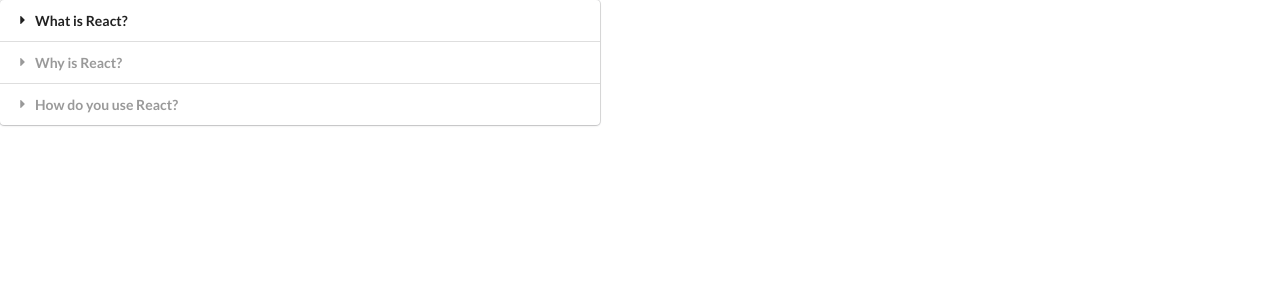
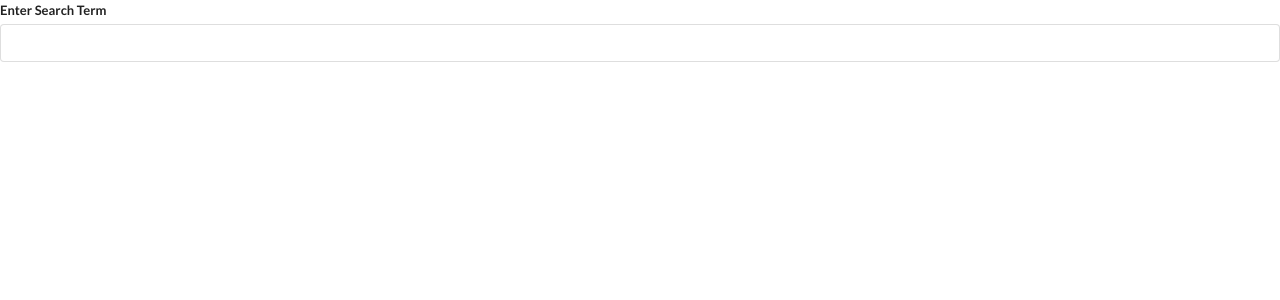
Before and after one commit to mannhuynh/reactjs-S-Grider, a React (Create React App) app in the folder widgets/: page / in a window 1280 px wide. Shown: the top 300 px of the page. Built offline with nearby package versions, Linux system fonts and the light colour scheme.

Commit message:
Finish Wikipedia Search Widget

```diff
--- a/widgets/package.json
+++ b/widgets/package.json
@@ -6,6 +6,7 @@
     "@testing-library/jest-dom": "^5.14.1",
     "@testing-library/react": "^11.2.7",
     "@testing-library/user-event": "^12.8.3",
+    "axios": "^0.21.1",
     "react": "^17.0.2",
     "react-dom": "^17.0.2",
     "react-scripts": "4.0.3",
--- a/widgets/src/App.js
+++ b/widgets/src/App.js
@@ -1,4 +1,5 @@
-import Accordion from "./components/Accordion";
+// import Accordion from "./components/Accordion";
+import Search from "./components/Search";
 
 const items = [
 	{
@@ -18,7 +19,8 @@
 const App = () => {
 	return (
 		<div>
-			<Accordion items={items} />
+			{/* <Accordion items={items} /> */}
+			<Search />
 		</div>
 	);
 };
--- /dev/null
+++ b/widgets/src/components/Search.js
@@ -0,0 +1,73 @@
+import React, { useState, useEffect } from "react";
+import axios from "axios";
+
+const Search = () => {
+	const [term, setTerm] = useState("");
+	const [results, setResults] = useState([]);
+
+	useEffect(() => {
+		const search = async () => {
+			const { data } = await axios.get(
+				"https://en.wikipedia.org/w/api.php",
+				{
+					params: {
+						action: "query",
+						list: "search",
+						origin: "*",
+						format: "json",
+						srsearch: term,
+					},
+				}
+			);
+			setResults(data.query.search);
+		};
+
+		const timeoutID = setTimeout(() => {
+			if (term) {
+				search();
+			}
+		}, 500);
+
+		return () => clearTimeout(timeoutID);
+	}, [term]);
+
+	const renderedResults = results.map((result) => {
+		return (
+			<div className="item" key={result.pageid}>
+				<div className="right floated content">
+					<a
+						href={`https://en.wikipedia.org?curid=${result.pageid}`}
+						className="ui button"
+					>
+						Go
+					</a>
+				</div>
+				<div className="content">
+					<div className="header">{result.title}</div>
+					<span
+						dangerouslySetInnerHTML={{ __html: result.snippet }}
+					></span>
+				</div>
+			</div>
+		);
+	});
+
+	return (
+		<div>
+			<div className="ui form">
+				<div className="field">
+					<label htmlFor="">Enter Search Term</label>
+					<input
+						value={term}
+						onChange={(e) => setTerm(e.target.value)}
+						type="text"
+						className="input"
+					/>
+				</div>
+			</div>
+			<div className="ui celled list">{renderedResults}</div>
+		</div>
+	);
+};
+
+export default Search;
```
Also changed, not shown: 1 other file (tests, documents, lock files or other folders).
